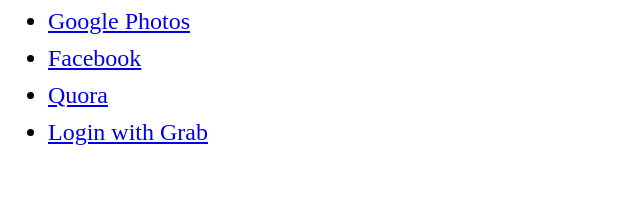
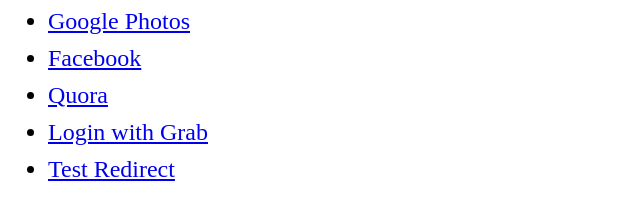
Before and after one commit to namaggarwal/open_test_links, a plain HTML site: page index.html in a window 1280 px wide. Shown: the whole page, without its empty margins (0-640 px from the left). Drawn offline with Linux system fonts and the light colour scheme.

Commit message:
Update index.html

```diff
--- a/index.html
+++ b/index.html
@@ -16,6 +16,7 @@
       <li><a href="https://login.facebook.com">Facebook</a></li>
       <li><a href="https://quora.com/sdsd">Quora</a></li>
       <li><a href="https://weblogin.grab.com">Login with Grab</a></li>
+      <li><a href="https://namaggarwal.github.io/open_test_links/redirect.html">Test Redirect</a></li>
     </ul>
   </body>
 </html>
```
